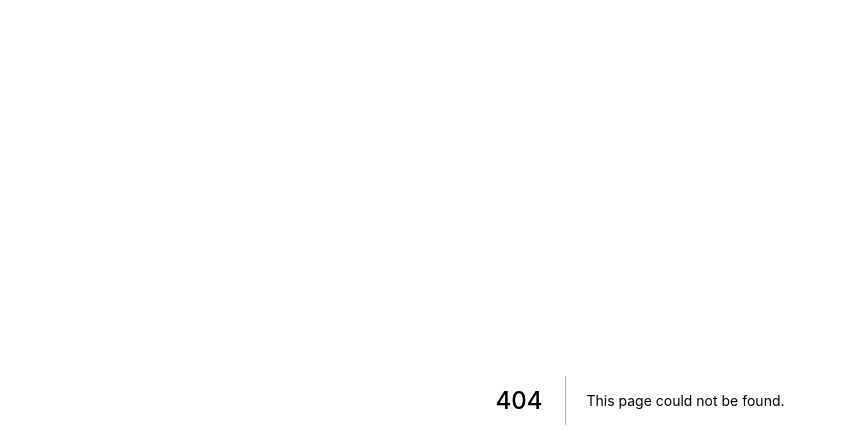
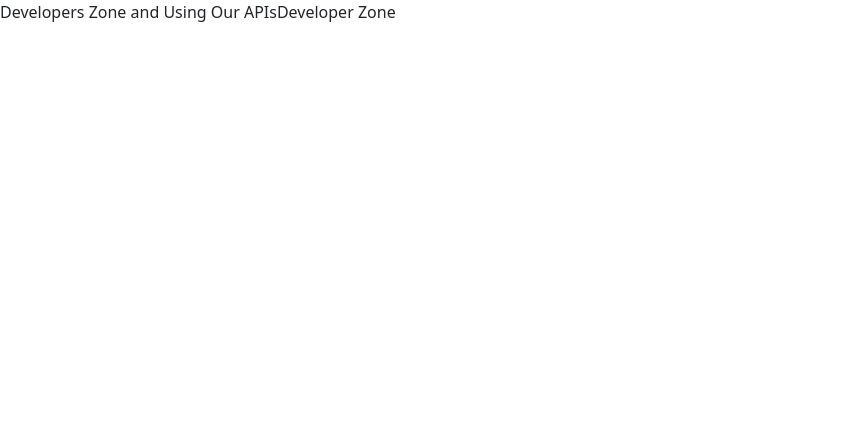
Before and after one commit to ChrisAchinga/Django-on-Docker, a Next.js app: page /developers in a window 1280 px wide. Before the commit this address had no page. Shown: the top 448 px of the page, without its empty margins (0-846 px from the left). Built offline with nearby package versions, Linux system fonts and the light colour scheme.

Commit message:
developers

```diff
--- /dev/null
+++ b/pages/developers/index.js
@@ -0,0 +1,11 @@
+import LayoutDev from '@layouts/LayoutDev'
+
+const index = () => {
+    return (
+        <LayoutDev>
+            Developer Zone
+        </LayoutDev>
+    )
+}
+
+export default index
```
